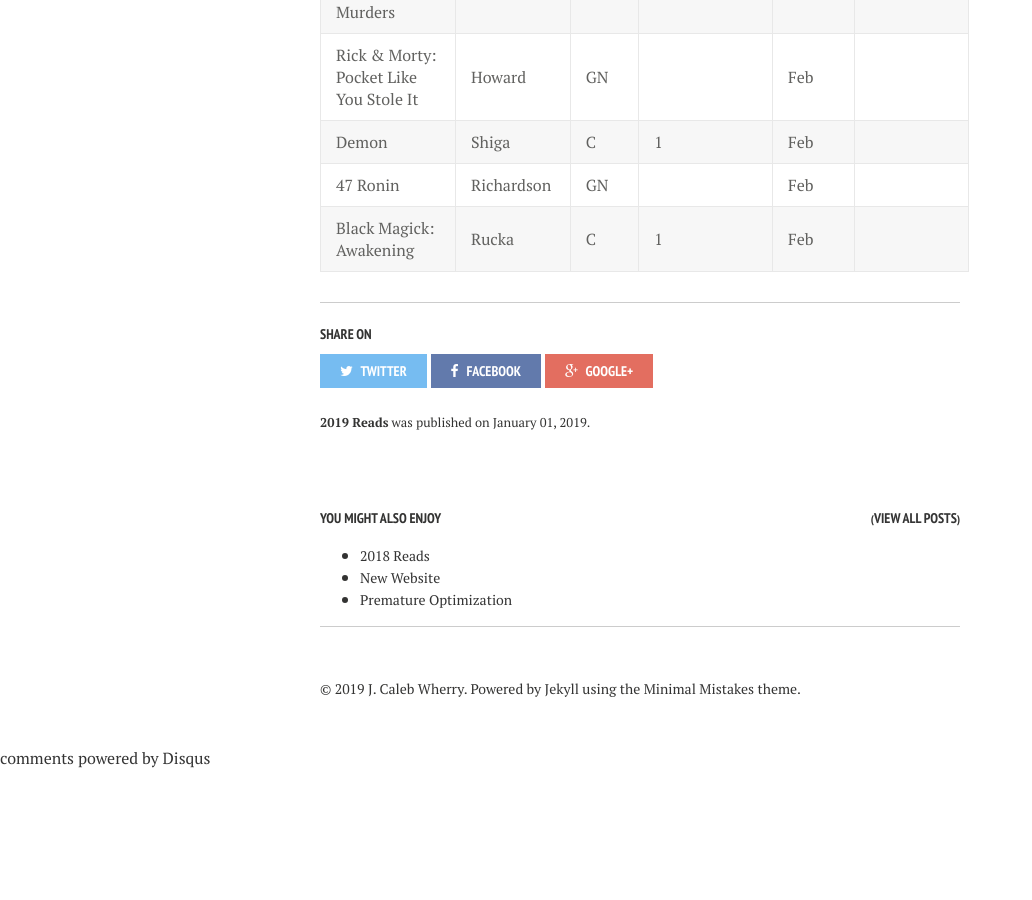
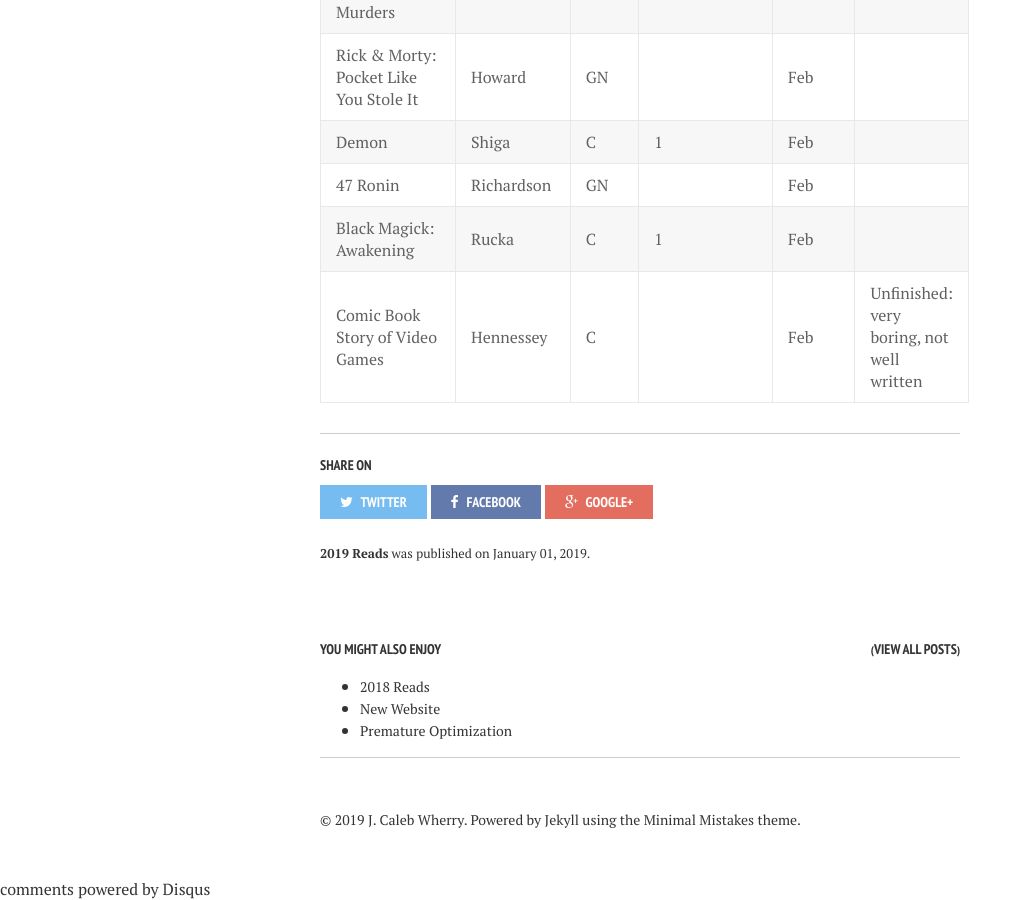
Before and after one commit to calebwherry/calebwherry.github.io, a Jekyll site: the page built from _posts/2019-01-01-2019-Reads.md, in a window 1280 px wide and 900 px high, scrolled down 2563 px. Shown: the whole window, without its empty margins (0-1032 px from the left). Built offline with Jekyll 4.4.1, drawn with Linux system fonts in a browser that asks for light colours; nearby versions of some CDN libraries; comment, search, counter and statistics services are not loaded; before the commit the page ends 3332 px from its top, so only the background shows below that.

Commit message:
Added new 2019 read.

```diff
--- a/_posts/2019-01-01-2019-Reads.md
+++ b/_posts/2019-01-01-2019-Reads.md
@@ -57,3 +57,4 @@
 | Demon                                  | Shiga      | C     | 1            | Feb          |                                               |
 | 47 Ronin                               | Richardson | GN    |              | Feb          |                                               |
 | Black Magick: Awakening                | Rucka      | C     | 1            | Feb          |                                               |
+| Comic Book Story of Video Games        | Hennessey  | C     |              | Feb          | Unfinished: very boring, not well written     |
```
